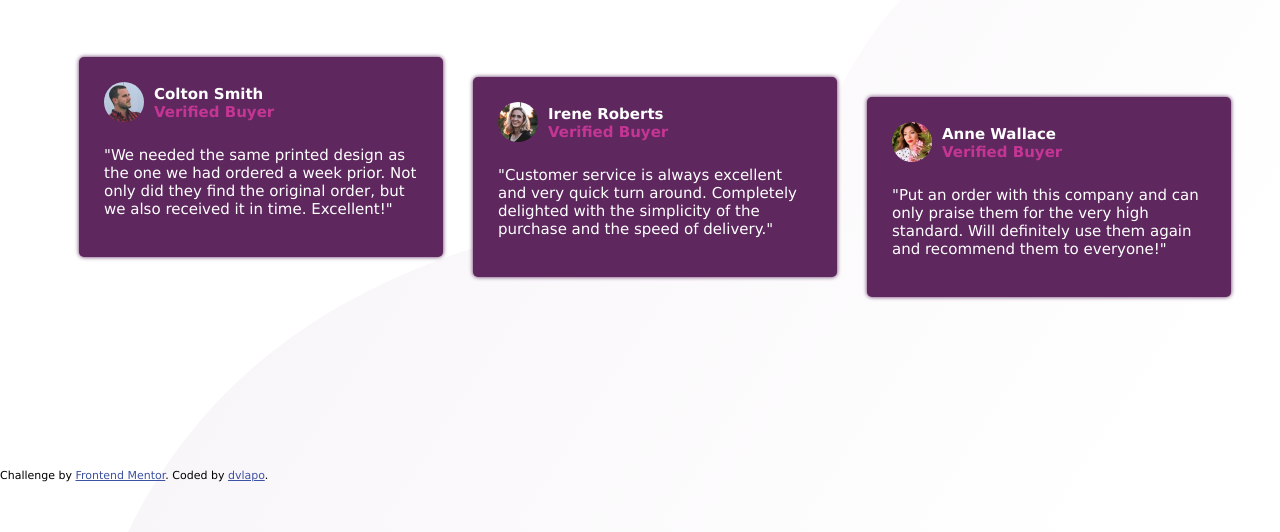
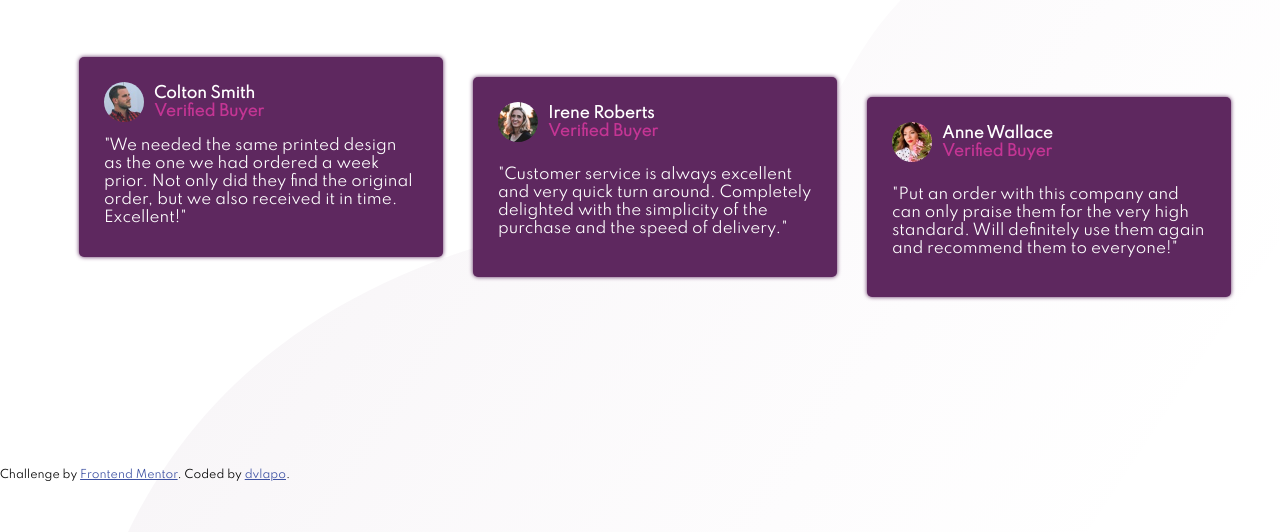
Before and after one commit to dvlapo/dvlapo.github.io, a plain HTML site: page index.html in a window 1280 px wide. Shown: the part 318-850 px from the top of the page. Drawn offline with Linux system fonts and the light colour scheme.

Commit message:
Update style.css

```diff
--- a/style.css
+++ b/style.css
@@ -2,7 +2,7 @@
     padding: 0;
     margin: 0;
     box-sizing: border-box;
-    font-family: 'Jost', Verdana, Geneva, Tahoma, sans-serif;
+    font-family: 'Spartan', Verdana, Geneva, Tahoma, sans-serif;
 
 }
 body {
```
